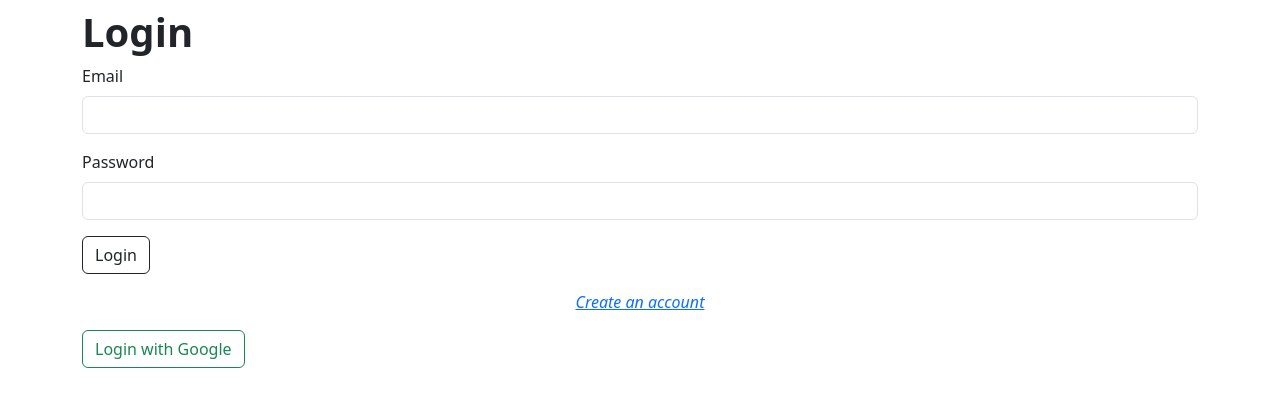
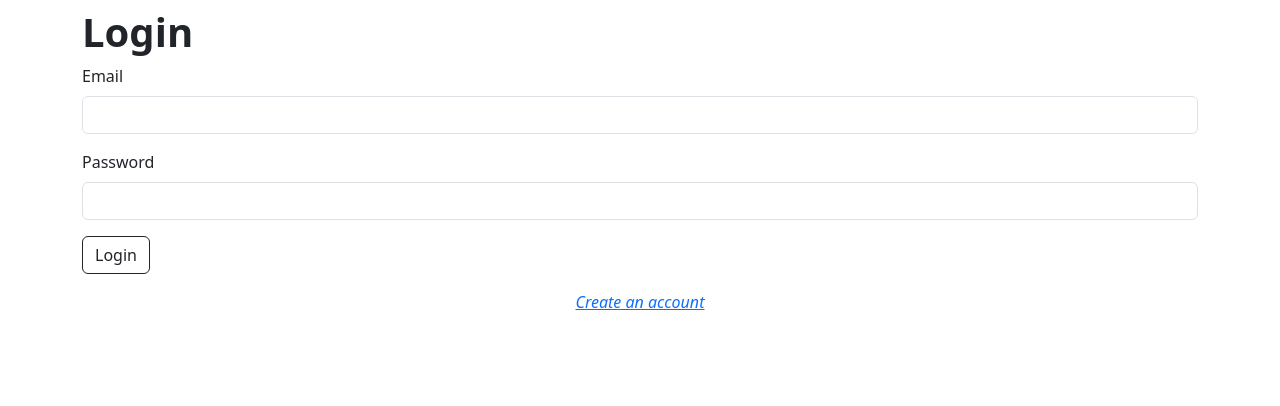
Before and after one commit to dalienst/react-firebase-auth, a React (Create React App) app: page /sign-in in a window 1280 px wide. Shown: the top 406 px of the page. Built offline with nearby package versions, Linux system fonts and the light colour scheme; no server answers.

Commit message:
fix login

```diff
--- a/src/pages/Login.jsx
+++ b/src/pages/Login.jsx
@@ -76,7 +76,7 @@ function Login() {
             </Form>
           )}
         </Formik>
-        <button className="btn btn-outline-success" onClick={loginWithGoogle}>Login with Google</button>
+        {/* <button className="btn btn-outline-success" onClick={loginWithGoogle}>Login with Google</button> */}
       </div>
     </>
   );
```
